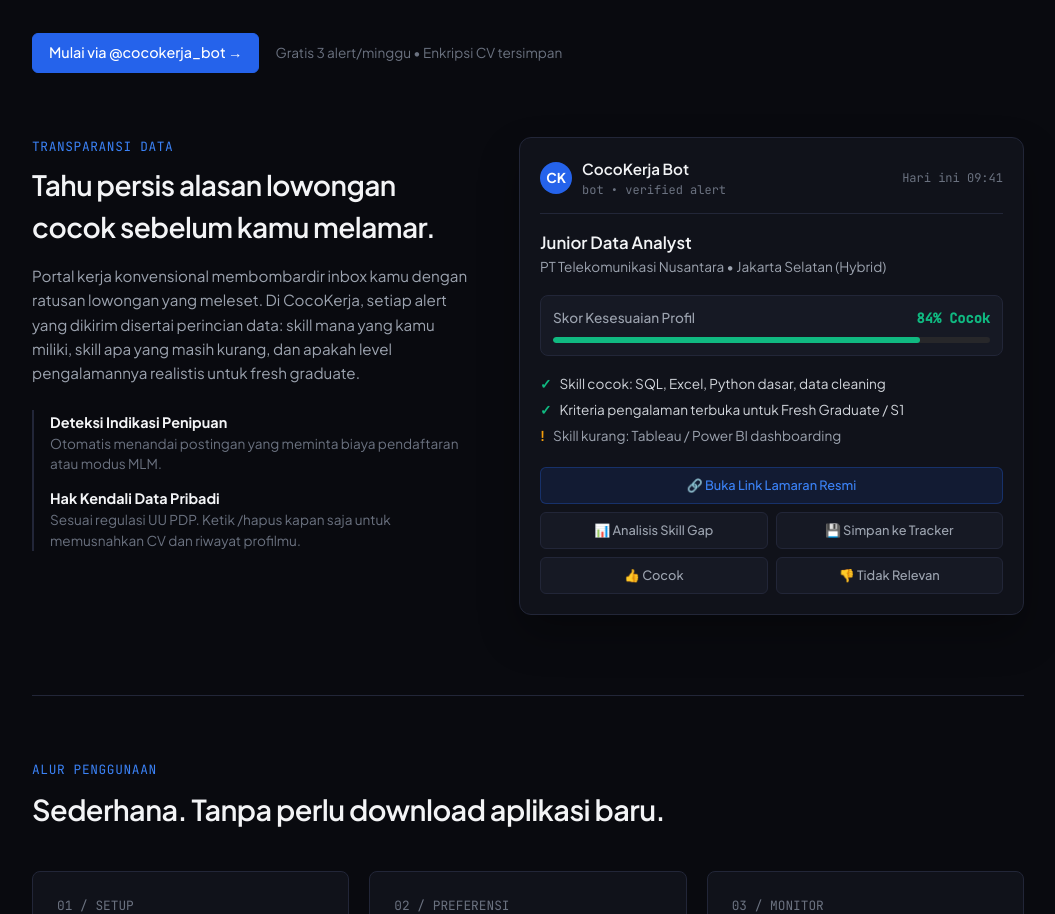
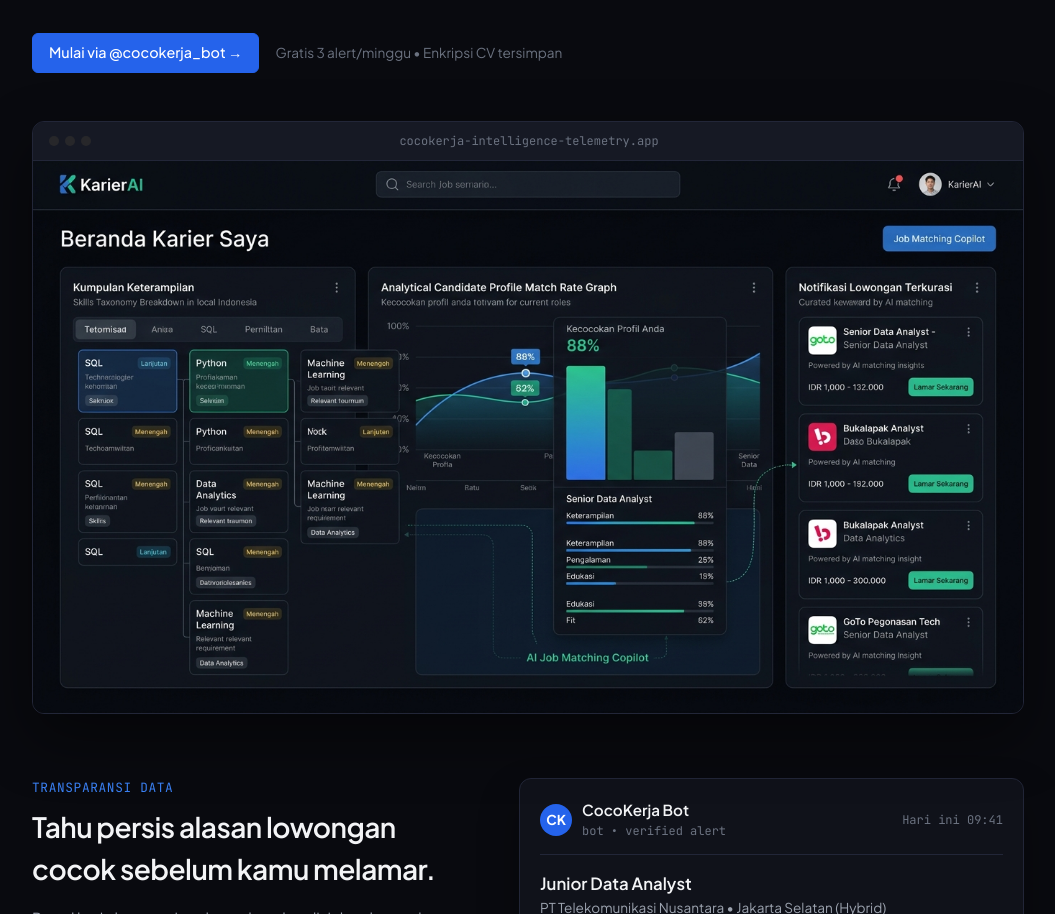
Before and after one commit to hkgraphica/cocokerja, a Next.js app: page / in a window 1280 px wide. Shown: the part 505-1419 px from the top of the page, without its empty margins (112-1167 px from the left). Built offline with nearby package versions, Linux system fonts and the light colour scheme; no server answers.

Commit message:
feat: add professional hero visual dashboard preview to landing page

```diff
--- a/src/app/globals.css
+++ b/src/app/globals.css
@@ -227,6 +227,50 @@
 .hero-meta {
   color: var(--text-tertiary);
   font-size: 0.85rem;
+}
+
+/* Hero Showcase Image Frame */
+.hero-showcase {
+  margin-top: 48px;
+  position: relative;
+  border-radius: 12px;
+  overflow: hidden;
+  border: 1px solid var(--border);
+  background: var(--surface);
+  box-shadow: 0 24px 60px rgba(0, 0, 0, 0.45);
+}
+
+.showcase-header {
+  display: flex;
+  align-items: center;
+  justify-content: space-between;
+  padding: 10px 16px;
+  background: var(--surface-raised);
+  border-bottom: 1px solid var(--border);
+}
+
+.showcase-dots {
+  display: flex;
+  gap: 6px;
+}
+
+.showcase-dot {
+  width: 10px;
+  height: 10px;
+  border-radius: 50%;
+  background: #27272A;
+}
+
+.showcase-title {
+  font-family: var(--font-mono);
+  font-size: 0.75rem;
+  color: var(--text-tertiary);
+}
+
+.hero-img {
+  width: 100%;
+  height: auto;
+  display: block;
 }
 
 /* Main Split: Value vs Interactive Demo */
--- a/src/app/page.tsx
+++ b/src/app/page.tsx
@@ -53,6 +53,25 @@
               Mulai via @cocokerja_bot →
             </a>
             <span className="hero-meta">Gratis 3 alert/minggu • Enkripsi CV tersimpan</span>
+          </div>
+
+          <div className="hero-showcase" aria-label="Visual Pratinjau Dashboard AI CocoKerja">
+            <div className="showcase-header">
+              <div className="showcase-dots">
+                <span className="showcase-dot" />
+                <span className="showcase-dot" />
+                <span className="showcase-dot" />
+              </div>
+              <span className="showcase-title">cocokerja-intelligence-telemetry.app</span>
+              <span style={{ width: "40px" }} />
+            </div>
+            {/* eslint-disable-next-line @next/next/no-img-element */}
+            <img
+              src="/hero-preview.jpg"
+              alt="Pratinjau antarmuka AI Career Copilot dan Job Matching CocoKerja"
+              className="hero-img"
+              loading="eager"
+            />
           </div>
         </section>
 
```
Also changed, not shown: public/hero-preview.jpg (added).
